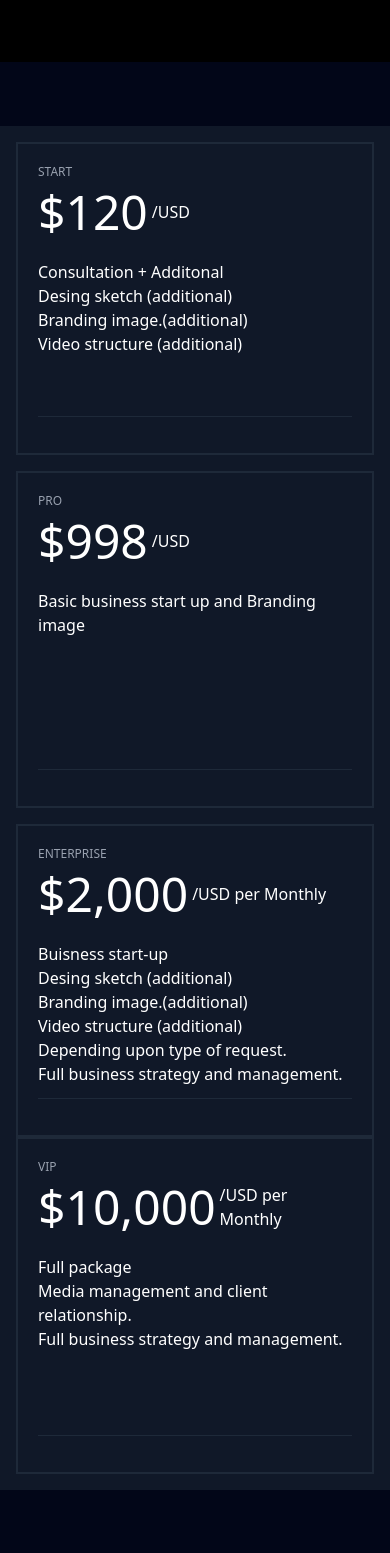
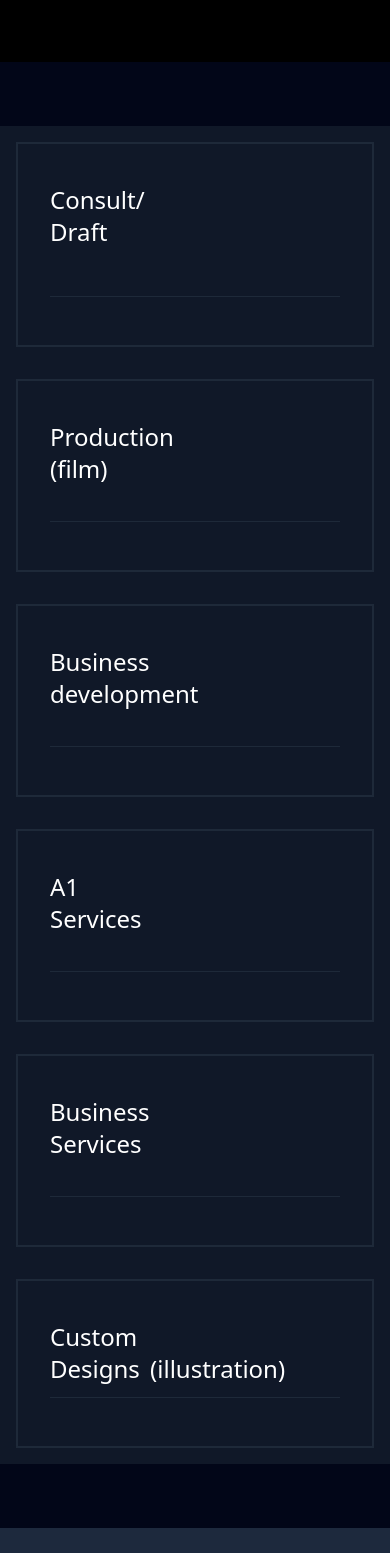
Before and after one commit to ulifly/CreativeStudio, a React (Vite) app: page /connectEs in a window 390 px wide. Shown: the part 1102-2655 px from the top of the page. Built offline with nearby package versions, Linux system fonts and the light colour scheme.

Commit message:
pricing componentEs updated with correct stripe prices, and proicing layout changed

```diff
--- a/src/components/PricingSectionEs.jsx
+++ b/src/components/PricingSectionEs.jsx
@@ -15,26 +15,21 @@ export default function PricingSectionEs() {
 
   return (
     <section id="pricing" className="py-16 md:py-1 bg-slate-950 text-white">
-      <div className="flex lg:flex-row flex-col lg:justify-center items-center lg:p-8 p-4 font-sans text-white bg-gray-900 ">
-        {/* Plan START */}
-        <div className="lg:w-[23rem] w-full border-2 lg:border-r-0 border-gray-800 p-5">
-          <div className="pb-3 mb-4 border-b border-gray-800">
-            <div className="text-xs text-gray-400 mb-2">START</div>
-            <div className="flex items-center">
-              <h2 className="text-5xl m-0 font-normal">$120</h2>
-              <span className="text-bluegray-300 ml-1">/USD</span>
+      <div className="grid grid-cols-1 md:grid-cols-2 lg:grid-cols-2 gap-8 lg:p-12 p-4 font-sans text-white bg-gray-900 justify-center">
+        {/* Plan 1 */}
+        <div className="lg:w-[28rem] w-full border-2 border-gray-800 p-8 mx-auto">
+          <div className="pb-6 mb-4 border-b border-gray-800">
+            <div className="text-xs text-gray-400 mb-2"></div>
+            <div className="items-center">
+              <h2 className="text-2xl m-0 font-normal">Consult/</h2>
+              <h2 className="text-2xl m-0 font-normal">Draft</h2>
+              <span className="text-bluegray-300 ml-1"></span>
             </div>
-              <div>
+              {/* <div>
                 <ul>
-                <br />
-                <li>Consultation + Additonal</li>
-                <li>Desing sketch (additional)</li>
-                <li>Branding image.(additional)</li>
-                <li>Video structure (additional)</li>
-                <br />
-                <br />
+                <li></li>
                 </ul>
-              </div>
+              </div> */}
           </div>
           <div className="mt-auto w-full">
             {/* Botón de Stripe */}
@@ -42,8 +37,8 @@ export default function PricingSectionEs() {
               dangerouslySetInnerHTML={{
                 __html: `
                   <stripe-buy-button
-                    buy-button-id="buy_btn_1R7i0I2UJKuBEKUSjmYwwh9o"
-                    publishable-key="pk_test_51R7hFh2UJKuBEKUSXVN8qg7n1qVzO537DxKKYQJ0JIsia68N78JhhFLk4HSrgB4TGlxFe2MWomEfyZJGU9zb4qUk00AzEBzPie"
+                    buy-button-id="buy_btn_1RUBpVLpyguTlw9Jw8FI7OWw"
+                    publishable-key="pk_live_51R7q8qLpyguTlw9JUsunYgWZ7FVGe7dVcml7kuVNdi86zUonHoCee5C7gL5irZdPPpF913Asb9Jv5kqXyTiR9Z1000nIVbq7xY"
                   ></stripe-buy-button>
                 `,
               }}
@@ -51,25 +46,22 @@ export default function PricingSectionEs() {
           </div>
         </div>
 
-        {/* Plan PRO */}
-        <div className="lg:w-[23rem] w-full lg:my-0 my-4 border-2 border-gray-800 p-5 lg:shadow-8">
+        {/* Plan 2 */}
+        <div className="lg:w-[28rem] w-full border-2 border-gray-800 p-8 mx-auto">
           <div className="pb-3 mb-4 border-b border-gray-800">
-            <div className="text-xs text-gray-400 mb-2">PRO</div>
-            <div className="flex items-center">
-              <h2 className="text-5xl m-0 font-normal">$998</h2>
-              <span className="text-bluegray-300 ml-1">/USD</span>
+            <div className="text-xs text-gray-400 mb-2"></div>
+            <div className="items-center">
+              <h2 className="text-2xl m-0 font-normal">Production </h2>
+              <h2 className="text-2xl m-0 font-normal">(film)</h2>
+              <span className="text-bluegray-300 ml-1"></span>
             </div>
-              <div>
+              {/* <div>
                 <ul>
                 <br />
                 <li>Basic business start up and Branding image</li>
                 <br />
-                <br />
-                <br />
-                <br />
-                <br />
                 </ul>
-              </div>
+              </div> */}
           </div>
           <div className="mt-auto w-full">
             {/* Botón de Stripe */}
@@ -77,8 +69,8 @@ export default function PricingSectionEs() {
               dangerouslySetInnerHTML={{
                 __html: `
                   <stripe-buy-button
-                    buy-button-id="buy_btn_1R7i0I2UJKuBEKUSjmYwwh9o"
-                    publishable-key="pk_test_51R7hFh2UJKuBEKUSXVN8qg7n1qVzO537DxKKYQJ0JIsia68N78JhhFLk4HSrgB4TGlxFe2MWomEfyZJGU9zb4qUk00AzEBzPie"
+                    buy-button-id="buy_btn_1RUC48LpyguTlw9JBTGqnpTR"
+                      publishable-key="pk_live_51R7q8qLpyguTlw9JUsunYgWZ7FVGe7dVcml7kuVNdi86zUonHoCee5C7gL5irZdPPpF913Asb9Jv5kqXyTiR9Z1000nIVbq7xY"
                   ></stripe-buy-button>
                 `,
               }}
@@ -86,15 +78,16 @@ export default function PricingSectionEs() {
           </div>
         </div>
 
-        {/* Plan ENTERPRISE */}
-        <div className="lg:w-[23rem] w-full border-2 lg:border-left-none border-gray-800 p-5">
+        {/* Plan 3 */}
+        <div className="lg:w-[28rem] w-full border-2 border-gray-800 p-8 mx-auto">
           <div className="pb-3 mb-4 border-b border-gray-800">
-            <div className="text-xs text-gray-400 mb-2">ENTERPRISE</div>
-            <div className="flex items-center">
-              <h2 className="text-5xl m-0 font-normal">$2,000</h2>
-              <span className="text-bluegray-300 ml-1">/USD per Monthly</span>
+            <div className="text-xs text-gray-400 mb-2"></div>
+            <div className="items-center">
+              <h2 className="text-2xl m-0 font-normal">Business</h2>
+              <h2 className="text-2xl m-0 font-normal">development</h2>
+              <span className="text-bluegray-300 ml-1"></span>
             </div>
-                <div>
+                {/* <div>
                 <ul>
                   <br />
                   <li>Buisness start-up</li>
@@ -104,7 +97,7 @@ export default function PricingSectionEs() {
                   <li>Depending upon type of request.</li>
                   <li>Full business strategy and management.</li>
                 </ul>
-              </div>
+              </div> */}
           </div>
           <div className="mt-auto w-full">
             {/* Botón de Stripe */}
@@ -112,8 +105,8 @@ export default function PricingSectionEs() {
               dangerouslySetInnerHTML={{
                 __html: `
                   <stripe-buy-button
-                    buy-button-id="buy_btn_1R7i0I2UJKuBEKUSjmYwwh9o"
-                    publishable-key="pk_test_51R7hFh2UJKuBEKUSXVN8qg7n1qVzO537DxKKYQJ0JIsia68N78JhhFLk4HSrgB4TGlxFe2MWomEfyZJGU9zb4qUk00AzEBzPie"
+                    buy-button-id="buy_btn_1RUC6OLpyguTlw9JRKrHFvlG"
+                    publishable-key="pk_live_51R7q8qLpyguTlw9JUsunYgWZ7FVGe7dVcml7kuVNdi86zUonHoCee5C7gL5irZdPPpF913Asb9Jv5kqXyTiR9Z1000nIVbq7xY"
                   ></stripe-buy-button>
                 `,
               }}
@@ -121,24 +114,16 @@ export default function PricingSectionEs() {
           </div>
         </div>
 
-                <div className="lg:w-[23rem] w-full border-2 lg:border-left-none border-gray-800 p-5">
+
+        {/* Plan 4 */}
+        <div className="lg:w-[28rem] w-full border-2 border-gray-800 p-8 mx-auto">
           <div className="pb-3 mb-4 border-b border-gray-800">
-            <div className="text-xs text-gray-400 mb-2">VIP</div>
-            <div className="flex items-center">
-              <h2 className="text-5xl m-0 font-normal">$10,000</h2>
-              <span className="text-bluegray-300 ml-1">/USD per Monthly</span>
+            <div className="text-xs text-gray-400 mb-2"></div>
+            <div className="items-center">
+              <h2 className="text-2xl m-0 font-normal">A1</h2>
+              <h2 className="text-2xl m-0 font-normal">Services</h2>
+              <span className="text-bluegray-300 ml-1"></span>
             </div>
-                <div>
-                <ul>
-                  <br />
-                  <li>Full package</li>
-                  <li>Media management and client relationship.</li>
-                  <li>Full business strategy and management.</li>
-                  <br />
-                  <br />
-                  <br />
-                </ul>
-              </div>
           </div>
           <div className="mt-auto w-full">
             {/* Botón de Stripe */}
@@ -146,14 +131,78 @@ export default function PricingSectionEs() {
               dangerouslySetInnerHTML={{
                 __html: `
                   <stripe-buy-button
-                    buy-button-id="buy_btn_1R7i0I2UJKuBEKUSjmYwwh9o"
-                    publishable-key="pk_test_51R7hFh2UJKuBEKUSXVN8qg7n1qVzO537DxKKYQJ0JIsia68N78JhhFLk4HSrgB4TGlxFe2MWomEfyZJGU9zb4qUk00AzEBzPie"
+                    buy-button-id="buy_btn_1RUC9yLpyguTlw9JSjpYDrgx"
+                    publishable-key="pk_live_51R7q8qLpyguTlw9JUsunYgWZ7FVGe7dVcml7kuVNdi86zUonHoCee5C7gL5irZdPPpF913Asb9Jv5kqXyTiR9Z1000nIVbq7xY"
                   ></stripe-buy-button>
                 `,
               }}
             />
           </div>
         </div>
+
+
+        {/* Plan 5 */}
+        <div className="lg:w-[28rem] w-full border-2 border-gray-800 p-8 mx-auto">
+          <div className="pb-3 mb-4 border-b border-gray-800">
+            <div className="text-xs text-gray-400 mb-2"></div>
+            <div className="items-center">
+              <h2 className="text-2xl m-0 font-normal">Business</h2>
+              <h2 className="text-2xl m-0 font-normal">Services</h2>
+              <span className="text-bluegray-300 ml-1"></span>
+            </div>
+          </div>
+          <div className="mt-auto w-full">
+            {/* Botón de Stripe */}
+            <div
+              dangerouslySetInnerHTML={{
+                __html: `
+                  <stripe-buy-button
+                    buy-button-id="buy_btn_1RUCCFLpyguTlw9J0Q5FFyxx"
+                    publishable-key="pk_live_51R7q8qLpyguTlw9JUsunYgWZ7FVGe7dVcml7kuVNdi86zUonHoCee5C7gL5irZdPPpF913Asb9Jv5kqXyTiR9Z1000nIVbq7xY"
+                  ></stripe-buy-button>
+                `,
+              }}
+            />
+          </div>
+        </div>
+
+
+        {/* Plan 6 */}
+        <div className="lg:w-[28rem] w-full border-2 border-gray-800 p-8 mx-auto">
+          <div className="pb-3 mb-4 border-b border-gray-800">
+            <div className="text-xs text-gray-400 mb-2"></div>
+            <div className="items-center">
+              <h2 className="text-2xl m-0 font-normal">Custom </h2>
+              <h2 className="text-2xl m-0 font-normal">Designs <span className="text-bluegray-100 ml-1">(illustration)</span></h2>
+
+            </div>
+          </div>
+          <div className="mt-auto w-full">
+            {/* Botón de Stripe */}
+            <div
+              dangerouslySetInnerHTML={{
+                __html: `
+                  <stripe-buy-button
+                    buy-button-id="buy_btn_1RUCHyLpyguTlw9JSivk72GN"
+                    publishable-key="pk_live_51R7q8qLpyguTlw9JUsunYgWZ7FVGe7dVcml7kuVNdi86zUonHoCee5C7gL5irZdPPpF913Asb9Jv5kqXyTiR9Z1000nIVbq7xY"
+                  ></stripe-buy-button>
+                `,
+              }}
+            />
+          </div>
+        </div>
+
+
+
+
+
+
+
+
+
+
+
+
       </div>
     </section>
   );
```
Also changed, not shown: tmpPricing.txt (added).
